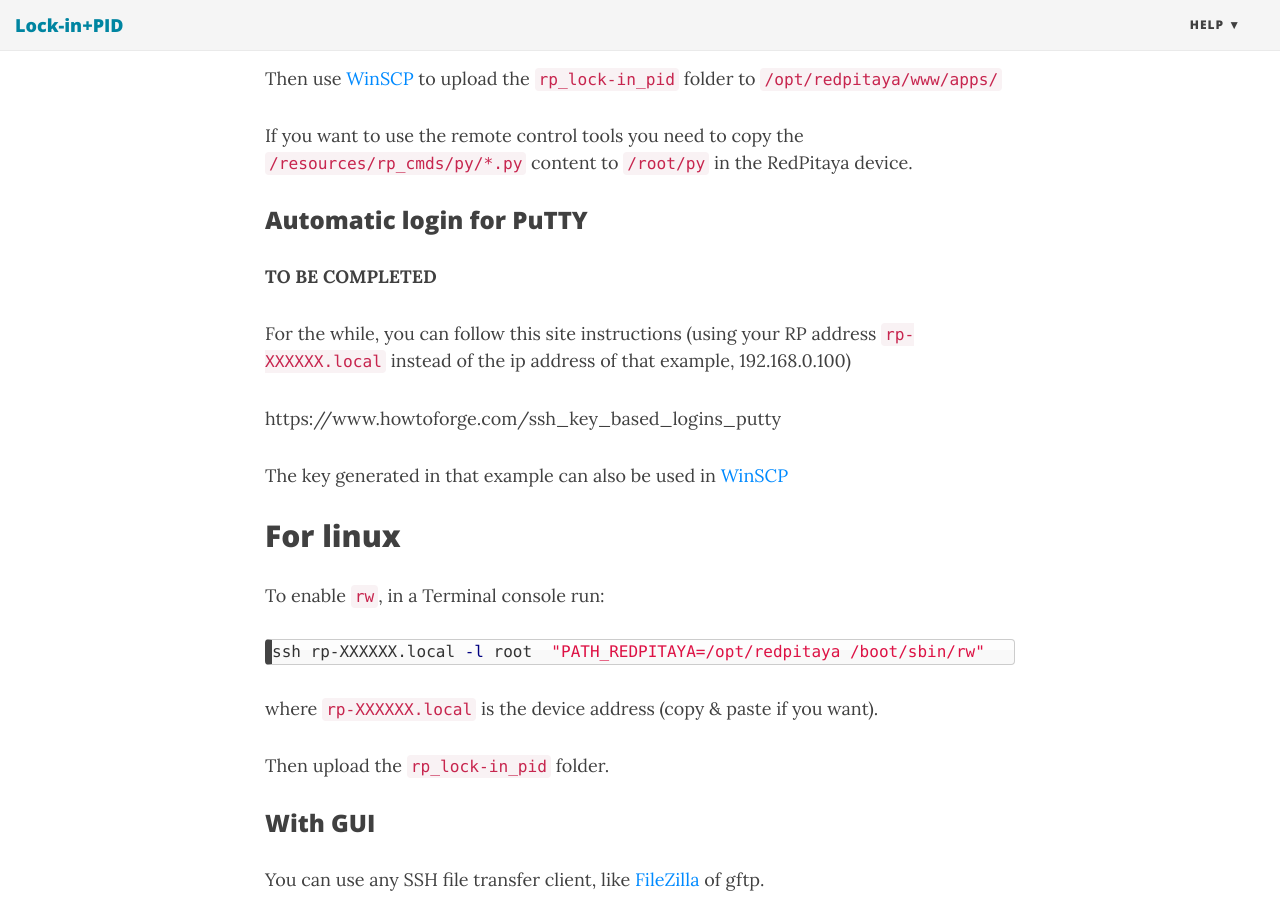
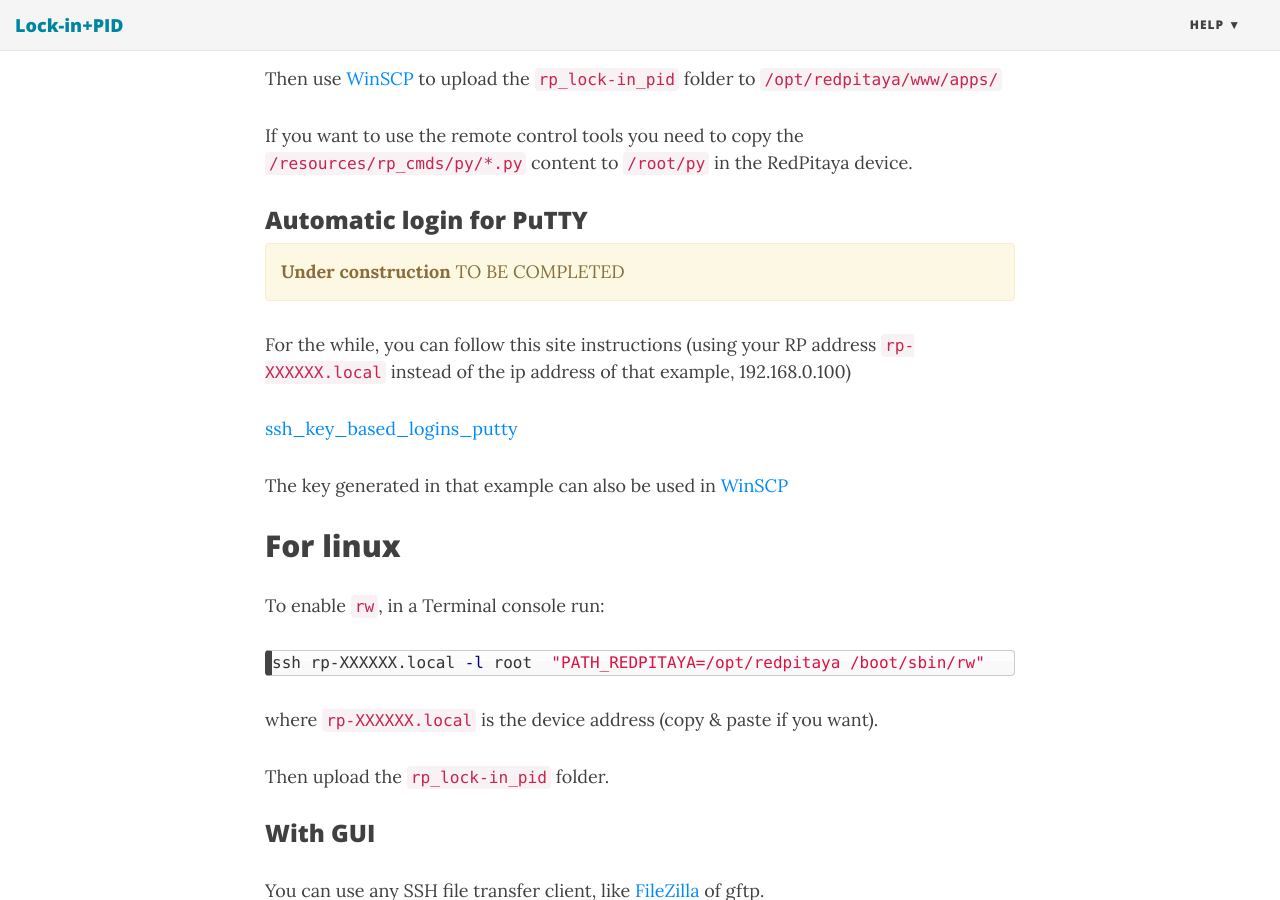
Before and after one commit to marceluda/rp_lock-in_pid, a Jekyll site: the page built from help/install.md, in a window 1280 px wide and 900 px high, scrolled down 1057 px. Built offline with Jekyll 4.4.1, drawn with Linux system fonts in a browser that asks for light colours; nearby versions of some CDN libraries.

Commit message:
to be completed an link fix

```diff
--- a/help/install.md
+++ b/help/install.md
@@ -75,11 +75,13 @@ content to `/root/py` in the RedPitaya device.
 
 ### Automatic login for PuTTY
 
-**TO BE COMPLETED**
+<div class="alert alert-warning" role="alert">
+  <strong>Under construction</strong> TO BE COMPLETED
+</div>
 
 For the while, you can follow this site instructions (using your RP address `rp-XXXXXX.local` instead of the ip address of that example, 192.168.0.100)
 
-https://www.howtoforge.com/ssh_key_based_logins_putty
+[ssh_key_based_logins_putty](https://www.howtoforge.com/ssh_key_based_logins_putty)
 
 The key generated in that example can also be used in [WinSCP](https://winscp.net/eng/docs/ui_login_authentication)
 
```
Also changed, not shown: other parts of help/install.md (+1 -1 lines).
